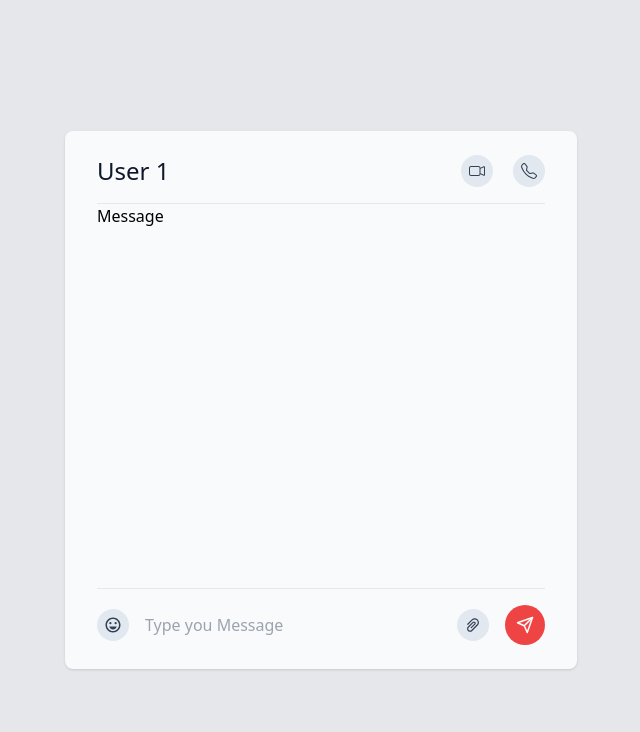
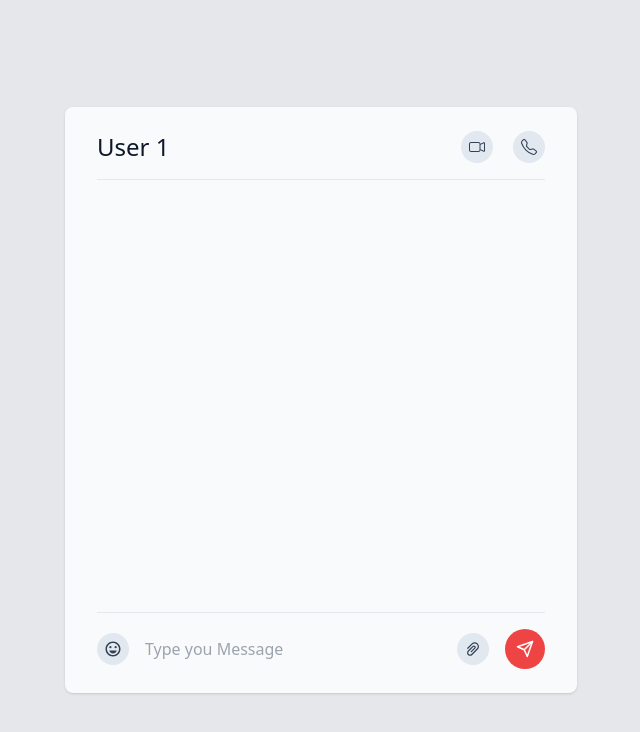
Before and after one commit to MuhammadTayyabSheikh/dummy_chat_application, a React (Create React App) app: page / in a window 1280 px wide. Shown: the top 732 px of the page, without its empty margins (319-959 px from the left). Built offline with nearby package versions, Linux system fonts and the light colour scheme.

Commit message:
messages

```diff
--- a/src/components/ChatBox/Message.jsx
+++ b/src/components/ChatBox/Message.jsx
@@ -1,5 +1,26 @@
-const Message = () => {
-	return <div>Message</div>;
+import dayjs from "dayjs";
+
+const Message = ({ self, text, time }) => {
+	return (
+		<div className={`mb-2 flex flex-col ${self ? "self-end" : "self-start"}`}>
+			<div
+				className={`flex min-w-max max-w-[80%] flex-col rounded-3xl px-4  py-2 shadow  ${
+					self
+						? "bg-red-500 text-slate-50 shadow-red-600"
+						: "bg-slate-200 text-slate-900 shadow-slate-500/20"
+				}`}
+			>
+				{text}
+				<small
+					className={`font-median mt-1 self-end px-0 text-xs ${
+						self ? "text-slate-50" : "text-slate-500"
+					}`}
+				>
+					{dayjs(time).format("HH:mm")}
+				</small>
+			</div>
+		</div>
+	);
 };
 
 export default Message;
--- a/src/components/ChatBox/Messages.jsx
+++ b/src/components/ChatBox/Messages.jsx
@@ -1,9 +1,16 @@
 import Message from "./Message";
 
-const Messages = () => {
+const Messages = ({ userName, messages }) => {
 	return (
-		<div className="h-96">
-			<Message />
+		<div className='thin-scrollbar my-6 flex h-96 flex-col overflow-y-auto overflow-x-hidden pr-2'>
+			{messages.map((message, index) => (
+				<Message
+					key={index}
+					self={message.userName === userName}
+					text={message.text}
+					time={message.time}
+				/>
+			))}
 		</div>
 	);
 };
--- a/src/components/ChatBox/index.jsx
+++ b/src/components/ChatBox/index.jsx
@@ -8,7 +8,7 @@ const ChatBox = ({ userName, messages, sendMessage }) => {
 	return (
 		<div className='w-full max-w-lg rounded-lg bg-gray-50 px-8 py-2 shadow'>
 			<Header userName={userName} />
-			<Messages />
+			<Messages userName={userName} messages={messages} />
 			<Write
 				sendMessage={(message) => {
 					sendMessage({
--- a/src/index.css
+++ b/src/index.css
@@ -1,3 +1,35 @@
 @tailwind base;
 @tailwind components;
 @tailwind utilities;
+
+@layer utilities {
+	/* width */
+	.thin-scrollbar::-webkit-scrollbar {
+		width: 5px;
+	}
+
+	/* Track */
+
+	.thin-scrollbar::-webkit-scrollbar-track {
+		border-radius: 5px;
+		-webkit-border-radius: 5px;
+		-moz-border-radius: 5px;
+		-ms-border-radius: 5px;
+		-o-border-radius: 5px;
+	}
+
+	/* Handle */
+	.thin-scrollbar::-webkit-scrollbar-thumb {
+		background: #ccc;
+		border-radius: 5px;
+		-webkit-border-radius: 5px;
+		-moz-border-radius: 5px;
+		-ms-border-radius: 5px;
+		-o-border-radius: 5px;
+	}
+
+	/* Handle on hover */
+	.thin-scrollbar::-webkit-scrollbar-thumb:hover {
+		background: #aaa;
+	}
+}
```
